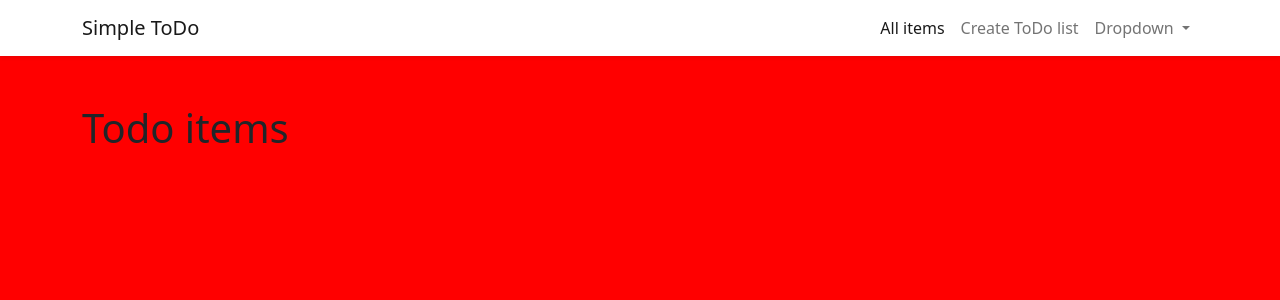
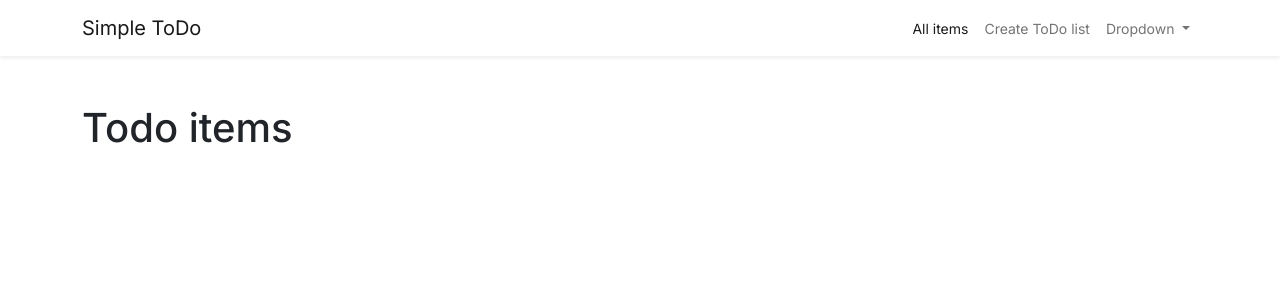
Before and after one commit to paulnyabaro/simple_todo, a Django app: page / in a window 1280 px wide. Shown: the top 300 px of the page. Run offline with Django 4.2, Linux system fonts and the light colour scheme; data that the repository does not hold is empty.

Commit message:
Added google font

```diff
--- a/simple_todo/base/static/css/style.css
+++ b/simple_todo/base/static/css/style.css
@@ -1,8 +1,11 @@
+@import url('https://fonts.googleapis.com/css2?family=Inter:wght@100;200;300;400;500;600;700;800;900&display=swap');
+
 *{
     padding: 0;
     margin: 0;
     box-sizing: border-box;
 }
 body{
-    background-color: red;
+    font-family: 'Inter', sans-serif;
+    font-size: 14px;
 }
```
